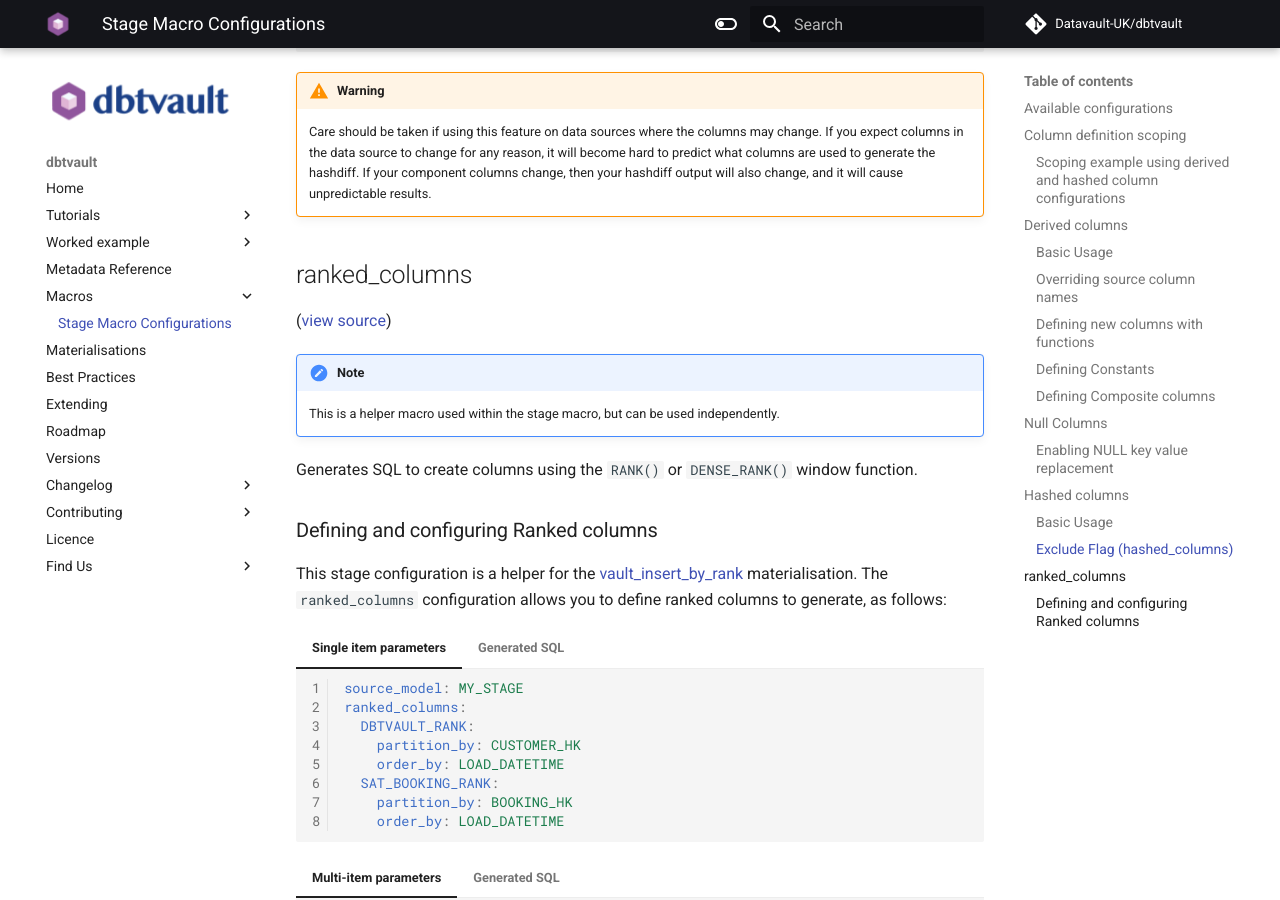
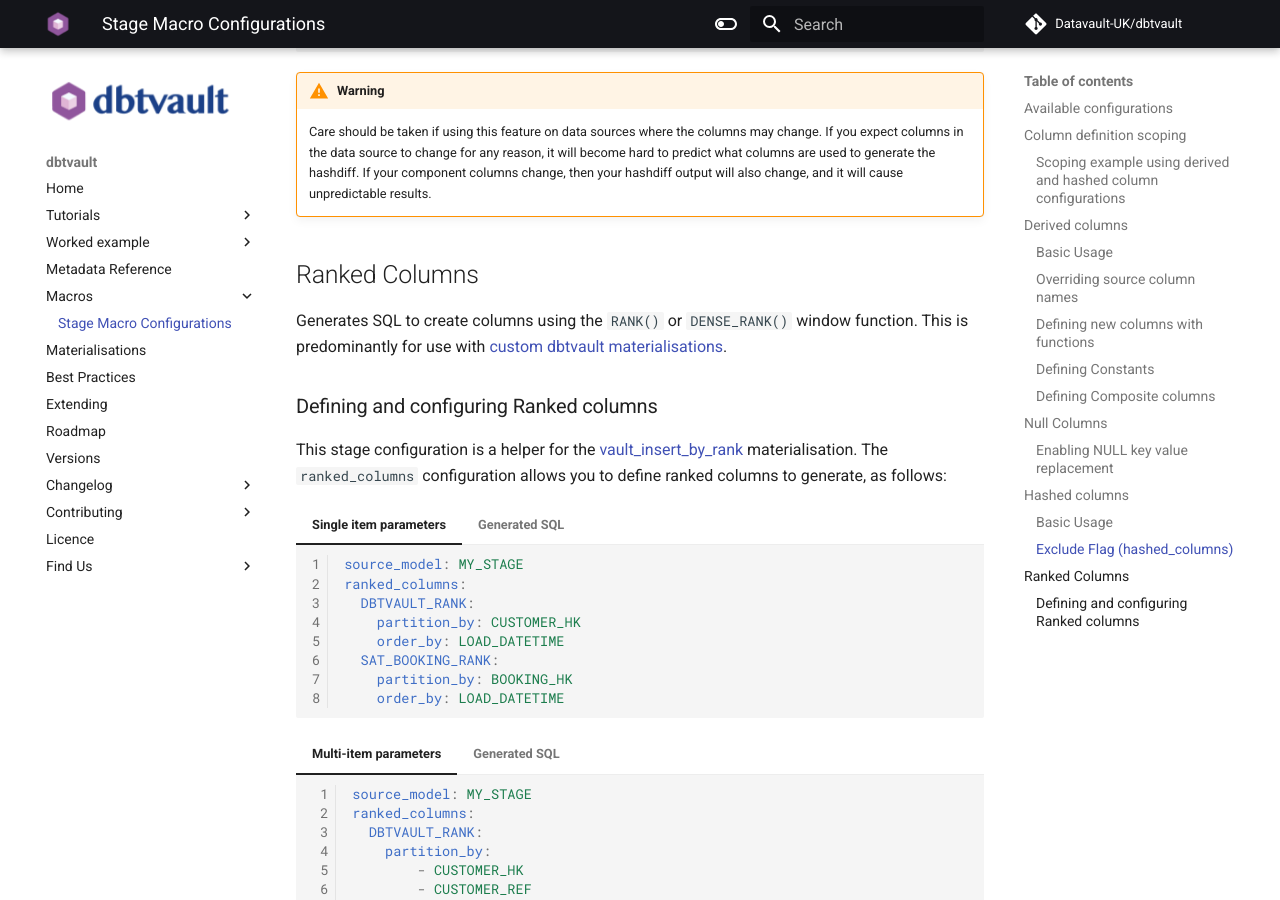
Before and after one commit to Datavault-UK/automate-dv-docs, an MkDocs documentation site: the page built from docs/macros/stage_macro_configurations.md, in a window 1280 px wide and 900 px high, scrolled down 7726 px. Built offline with MkDocs 1.6.1 and Material for MkDocs 9.7.7, drawn with Linux system fonts in a browser that asks for light colours; comment, search, counter and statistics services are not loaded.

Commit message:
Minor updates

```diff
--- a/docs/changelog/index.md
+++ b/docs/changelog/index.md
@@ -55,6 +55,12 @@
 :white_check_mark: Fixed an issue where duplicate records (same hashdiff) would sometimes be loaded into a Satellite ([#126](https://github.com/Datavault-UK/dbtvault/issues/126))
 
 :white_check_mark: Disabled automatic column name escaping in derived columns when using the `stage()` macro. Escaping can now be configured on a case-by-case basis for each column to escape when they are reserved words etc. ([#114](https://github.com/Datavault-UK/dbtvault/issues/114), [#141](https://github.com/Datavault-UK/dbtvault/issues/141))
+
+### Docs
+
+- Moved stage configuration details to a [new page](../macros/stage_macro_configurations.md)
+- Updated packages behind the scenes for security and bug fixes
+- Created landing pages for sections, which should make navigation easier, e.g. getting started is now the home page when clicking 'Tutorials' in the menu, instead of having to click twice.
 
 ## [v0.8.3] - 2022-05-10
 [![Documentation Status](https://readthedocs.org/projects/dbtvault/badge/?version=v0.8.3)](https://dbtvault.readthedocs.io/en/v0.8.3/?badge=v0.8.3)
--- a/docs/macros/stage_macro_configurations.md
+++ b/docs/macros/stage_macro_configurations.md
@@ -18,7 +18,7 @@
 1. [Derived Columns](#derived-columns)
 2. [Null Columns](#null-columns)
 3. [Hashed Columns](#hashed-columns)
-4. [Ranked Columns](#ranked_columns)
+4. [Ranked Columns](#ranked-columns)
 
 Each of the above are described in more detail in the remainder of this section, use the links above for convenience.
 
@@ -442,14 +442,10 @@
     are used to generate the hashdiff. If your component columns change, then your hashdiff output will also change,
     and it will cause unpredictable results.
 
-## ranked_columns
+## Ranked Columns
 
-([view source](https://github.com/Datavault-UK/dbtvault/blob/release/0.8.3/macros/staging/rank_columns.sql))
-
-!!! note
-    This is a helper macro used within the stage macro, but can be used independently.
-
-Generates SQL to create columns using the `RANK()` or `DENSE_RANK()` window function.
+Generates SQL to create columns using the `RANK()` or `DENSE_RANK()` window function. This is predominantly for use with
+[custom dbtvault materialisations](../materialisations.md).
 
 ### Defining and configuring Ranked columns
 
```
